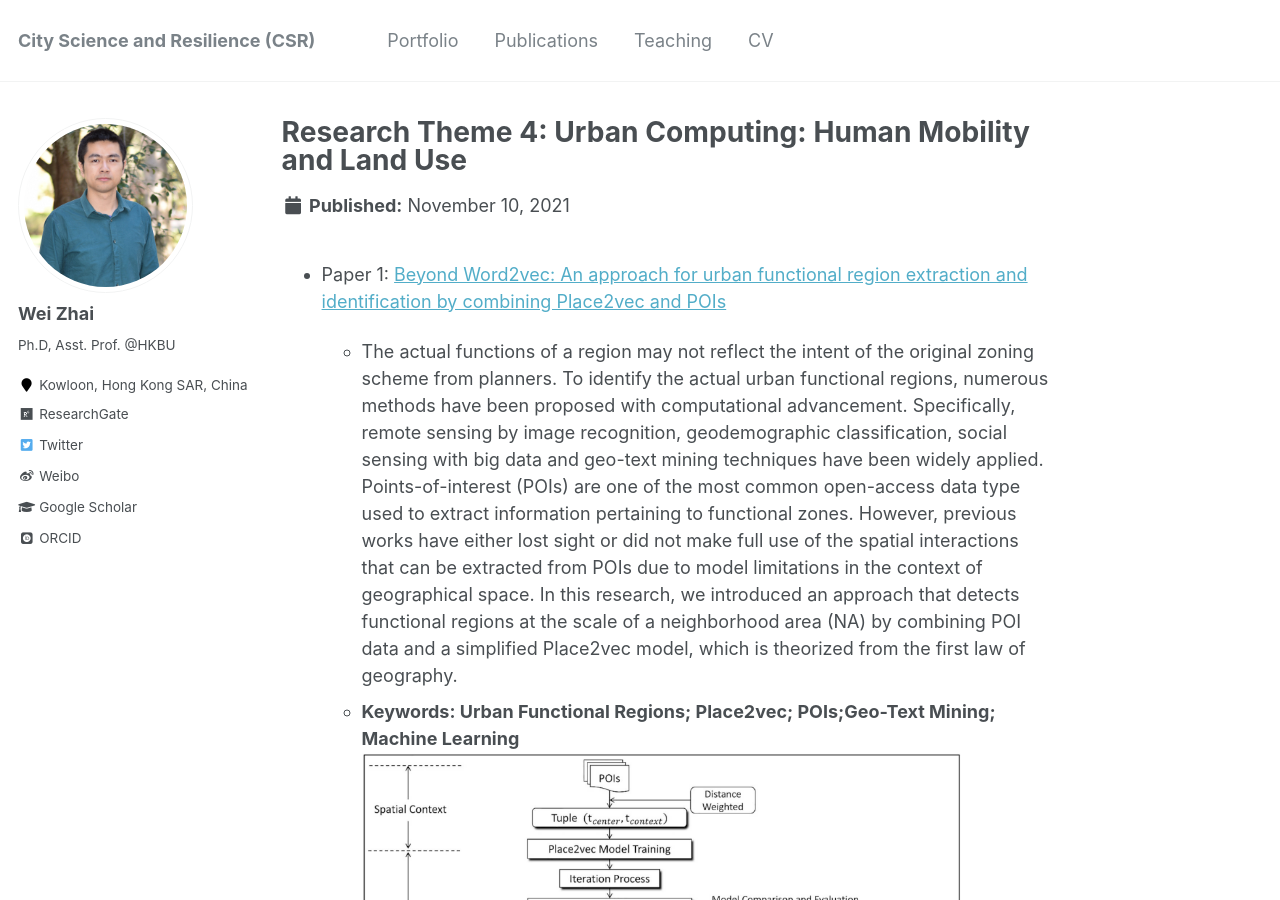
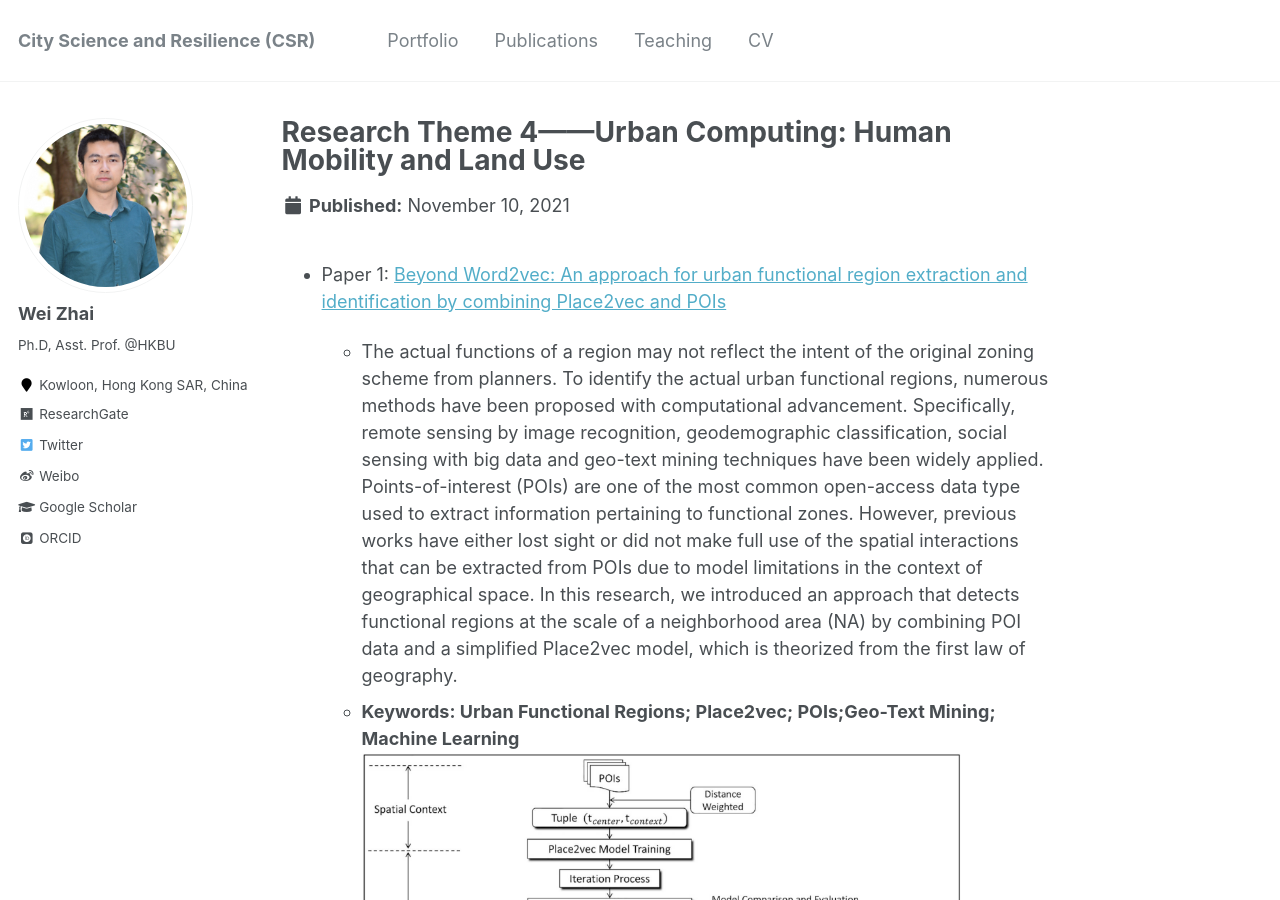
Before and after one commit to skywalkerzhai/weizhai.github.io, a Jekyll site: the page built from _portfolio/portfolio-4.md, in a window 1280 px wide and 900 px high. Built offline with Jekyll 4.4.1, drawn with Linux system fonts in a browser that asks for light colours; some web fonts are replaced.

Commit message:
Update portfolio-4.md

```diff
--- a/_portfolio/portfolio-4.md
+++ b/_portfolio/portfolio-4.md
@@ -1,5 +1,5 @@
 ---
-title: "Research Theme 4: Urban Computing: Human Mobility and Land Use"
+title: "Research Theme 4——Urban Computing: Human Mobility and Land Use"
 excerpt: "<br/><img src='https://skywalkerzhai.github.io/weizhai.github.io/images/urban data science.jpeg' width='600'>"
 collection: portfolio
 ---
```
